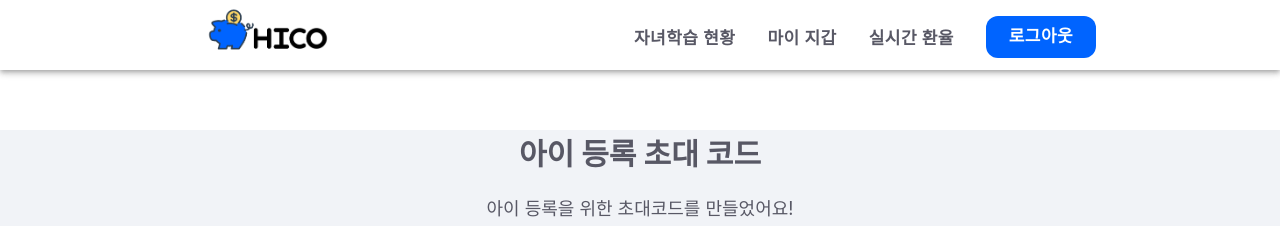
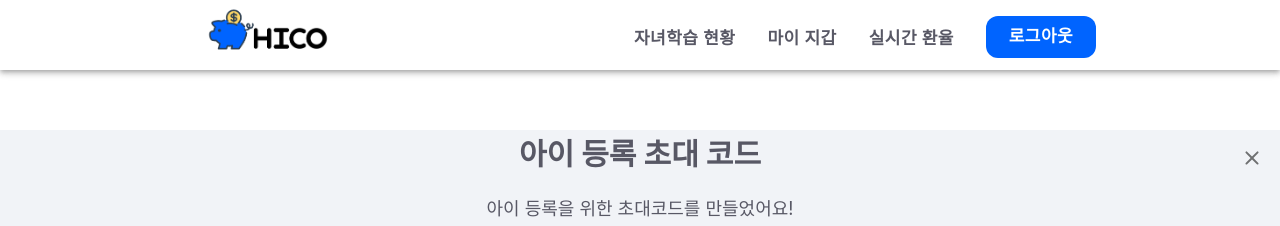
Before and after one commit to 22-bottle/ssafy_specific_pjt, a React (Create React App) app in the folder front/: page /mainparent/childadd in a window 1280 px wide. Shown: the top 226 px of the page. Built offline with nearby package versions, Linux system fonts and the light colour scheme.

Commit message:
feat: 모달 닫기 로직

```diff
--- a/front/src/components/mainparent/ChildAdd.tsx
+++ b/front/src/components/mainparent/ChildAdd.tsx
@@ -1,8 +1,14 @@
-import React from 'react'
+import React, { useState } from 'react'
 import Button from '@mui/material/Button'
+import IconButton from '@mui/material/IconButton'
+import CloseRoundedIcon from '@mui/icons-material/CloseRounded'
 import styles from './childadd.module.css'
 
 const Childadd: React.FC = () => {
+  // 닫기 버튼
+  const [open, setOpen] = useState(true) // 모달 열림 상태 관리
+  const handleClose = () => setOpen(false) // 모달 닫기
+
   // 초대코드 저장 변수
   const registCode = '52qpt2'
   // 코드 클립보드 저장 함수
@@ -18,6 +24,17 @@ const Childadd: React.FC = () => {
   }
   return (
     <div className={styles.container}>
+      {/* 닫기 버튼 */}
+      <div className={styles.closeButton}>
+        <IconButton
+          onClick={handleClose}
+          sx={{ position: 'absolute', top: '8px', right: '8px' }}
+        >
+          <CloseRoundedIcon />
+        </IconButton>
+      </div>
+
+      {/* 설명 */}
       <div className={styles.maintext}>아이 등록 초대 코드</div>
       <div className={styles.sublayout}>
         <div className={styles.subtext}>
@@ -27,6 +44,7 @@ const Childadd: React.FC = () => {
           아이 계정에서 코드를 입려해 보세요.
         </div>
       </div>
+
       {/* 초대코드 */}
       <div className={styles.invitation}>
         <div className={styles.invitationmain}>
```
